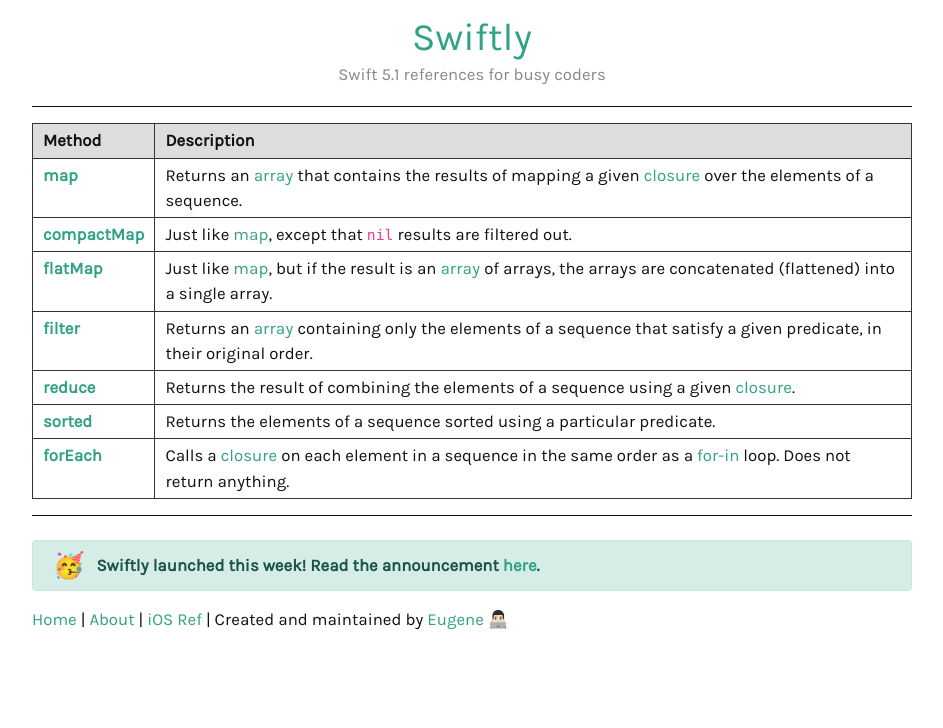
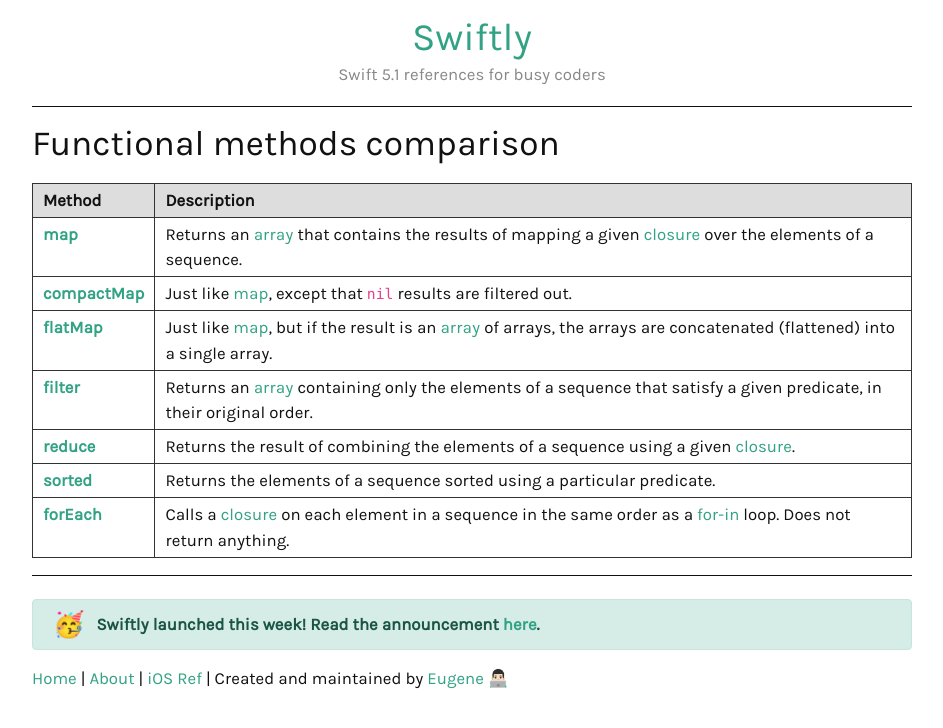
Before and after one commit to ebelinski/swiftly, a Jekyll site: the page built from functional-methods-comparison.md, in a window 1280 px wide. Shown: the top 728 px of the page, without its empty margins (168-1111 px from the left). Built offline with Jekyll 4.4.1, drawn with Linux system fonts in a browser that asks for light colours; our own code applies the rules of GitHub Pages for plain Markdown files; comment, search, counter and statistics services are not loaded.

Commit message:
fixed yaml screwup

```diff
--- a/functional-methods-comparison.md
+++ b/functional-methods-comparison.md
@@ -1,7 +1,7 @@
 ---
 layout: default
 title: "Functional methods comparison"
-description: A Swift 5.1 comparision of functional methods: map, compactMap, flatMap, fliter, reduce, sorted, and forEach.
+description: "A Swift 5.1 comparision of functional methods: map, compactMap, flatMap, fliter, reduce, sorted, and forEach."
 redirect_from:
   - /functional/
   - /functional-methods/
```
